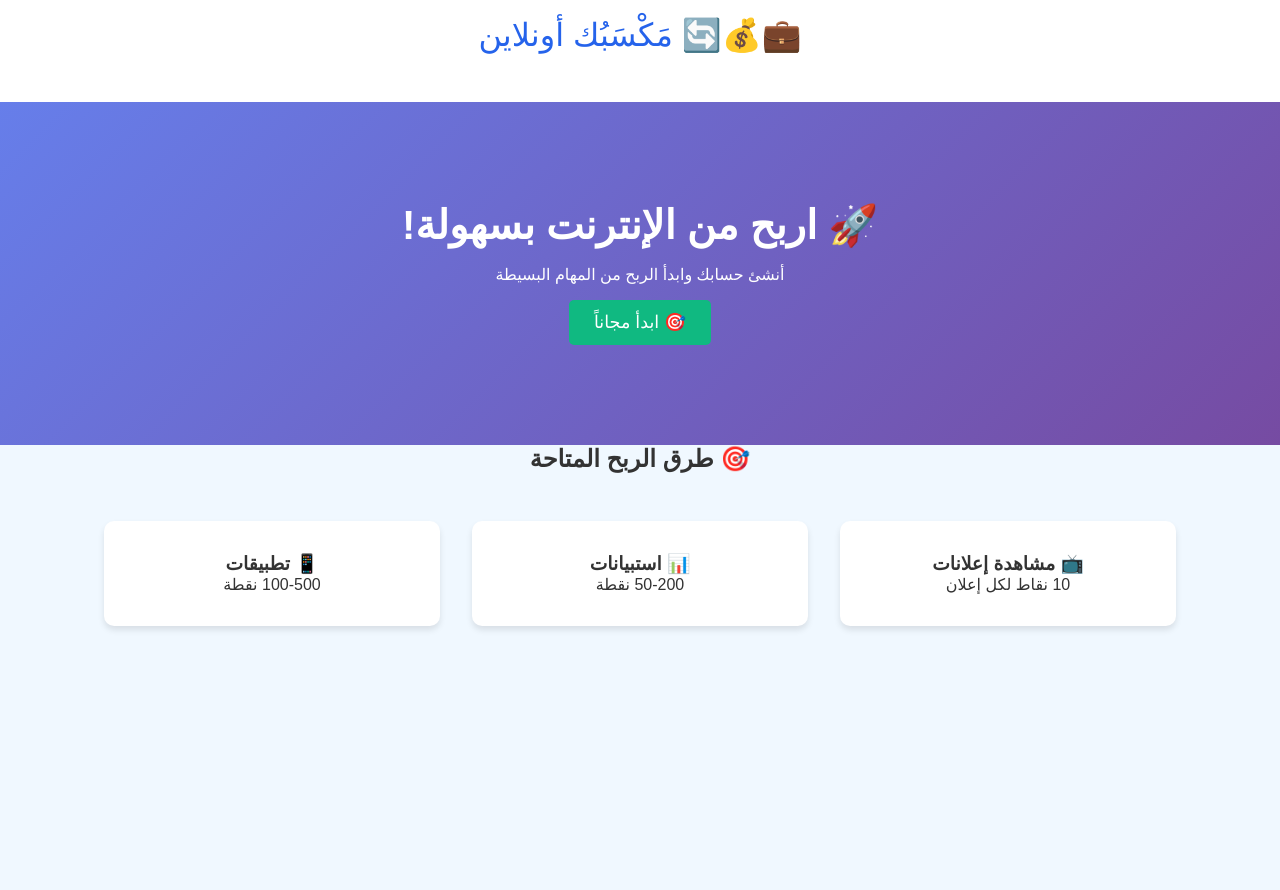
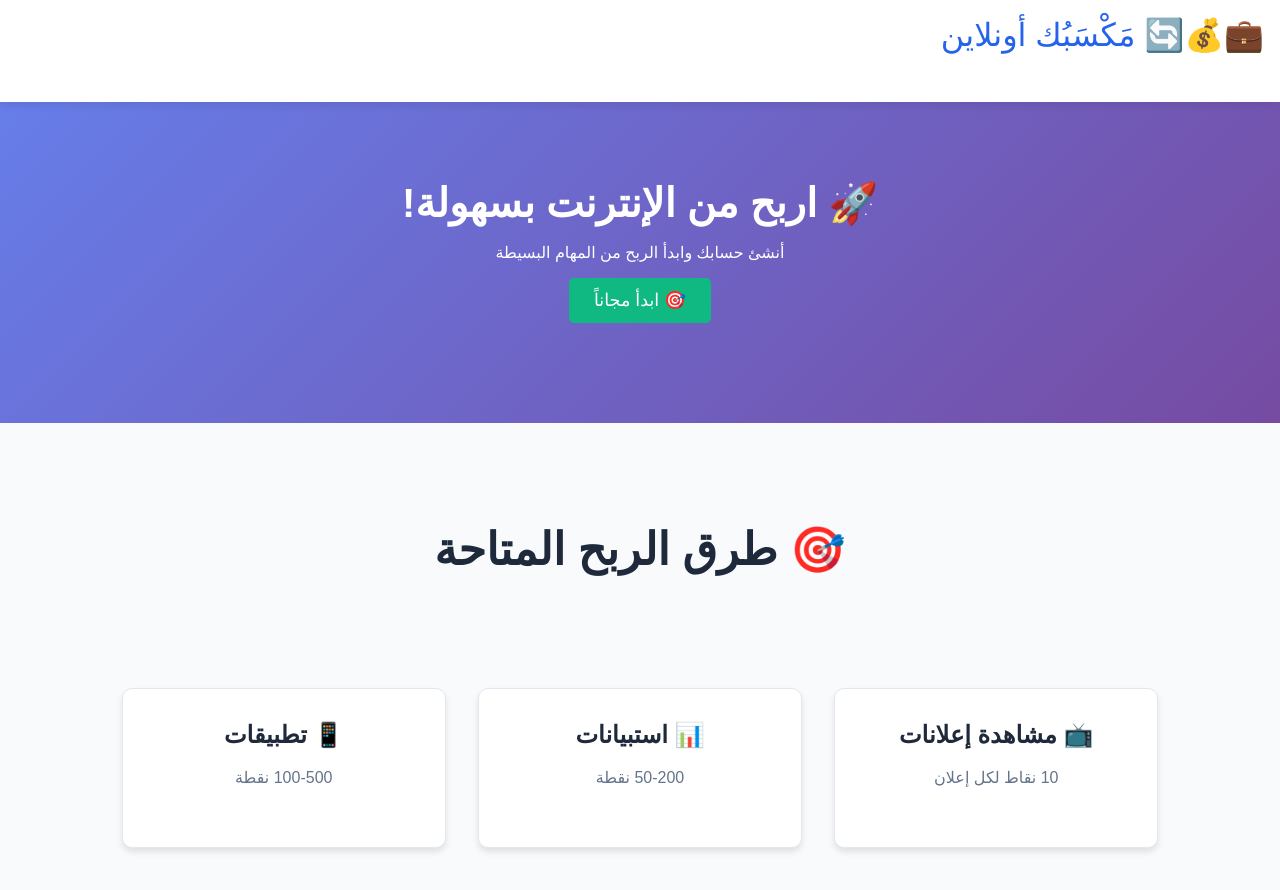
Before and after one commit to frwkhans93-arch/maksabk-online, a plain HTML site: page index.html in a window 1280 px wide. Before the commit the page ends 800 px from the top, so only its background shows below. Drawn offline with Linux system fonts and the light colour scheme.

Commit message:
Update index.html

```diff
--- a/index.html
+++ b/index.html
@@ -3,7 +3,7 @@
 <head>
     <meta charset="UTF-8">
     <meta name="viewport" content="width=device-width, initial-scale=1.0">
-    <title>مَكْسَبُك أونلاين - اربح من الإنترنت</title>
+   <link rel="stylesheet" href="style.css">
     <style>
         * { margin: 0; padding: 0; box-sizing: border-box; font-family: Arial, sans-serif; }
         body { direction: rtl; background: #f0f8ff; color: #333; text-align: center; }
```
